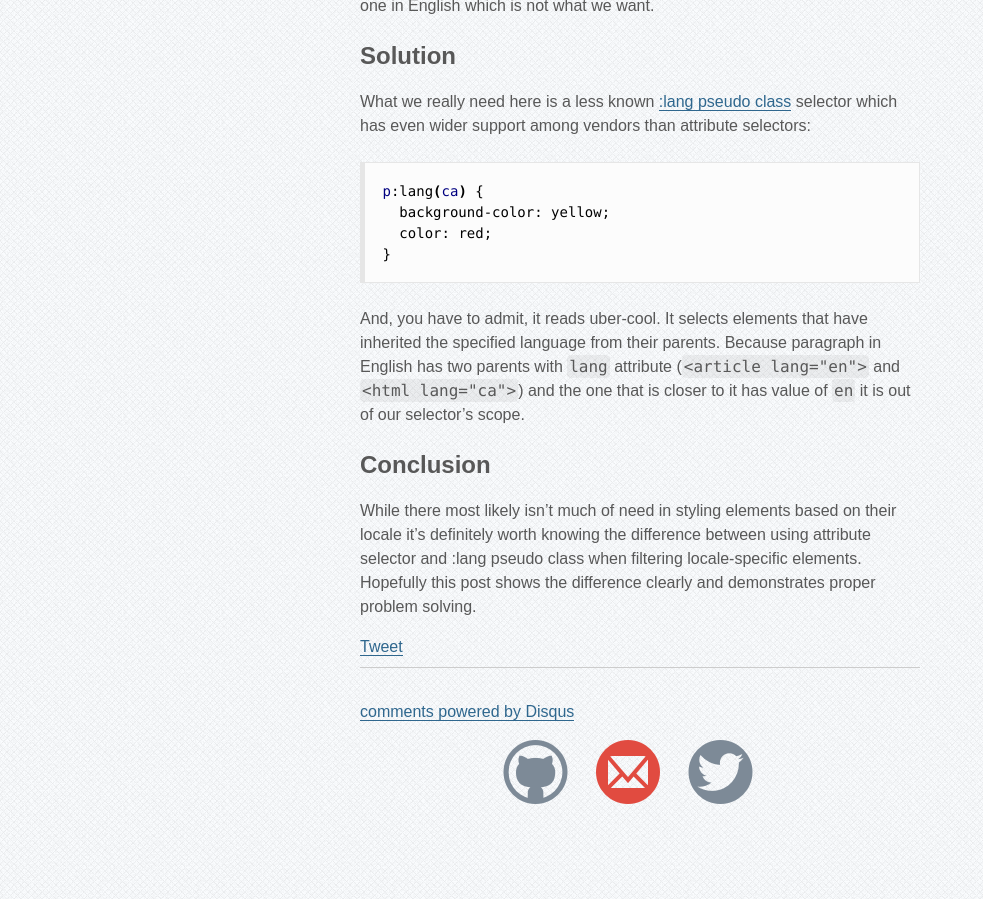
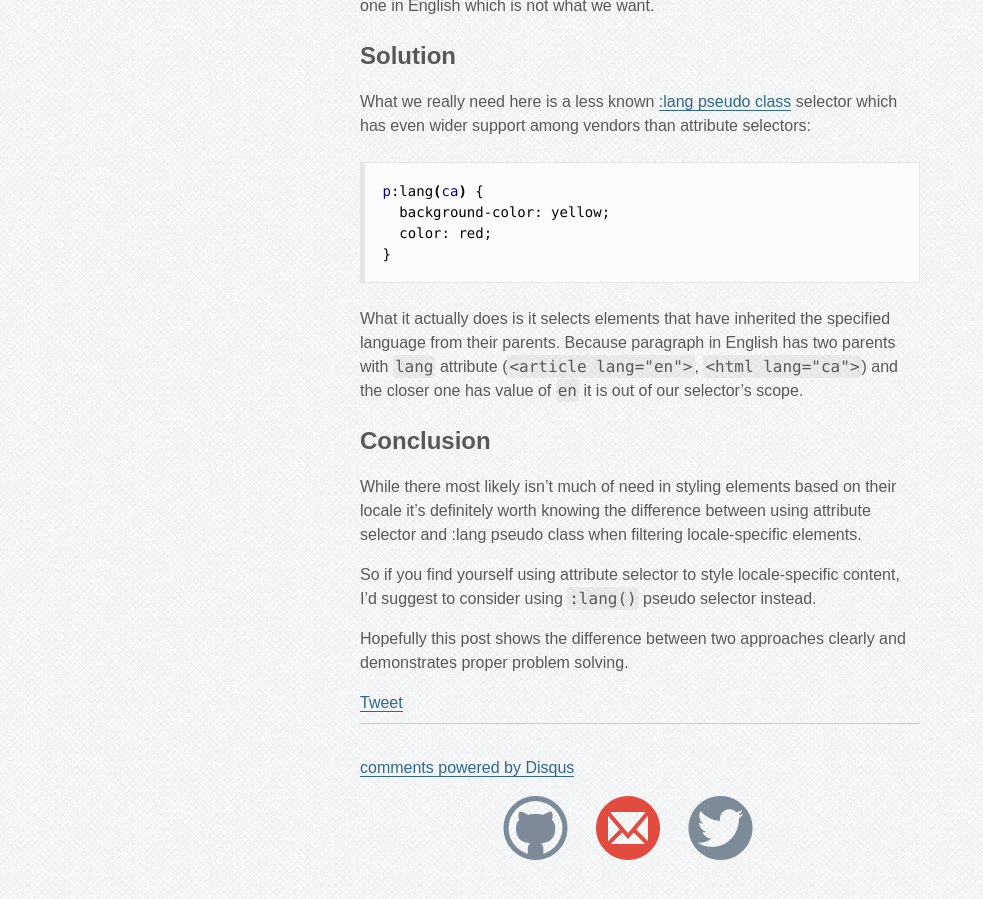
Before and after one commit to sergeylukin/sergeylukin.github.com, a Jekyll site: the page built from _posts/2013-12-26-styling-html-elements-based-on-locale.md, in a window 1280 px wide and 900 px high, scrolled down 1222 px. Shown: the whole window, without its empty margins (0-983 px from the left). Built offline with Jekyll 4.4.1, drawn with Linux system fonts in a browser that asks for light colours; comment, search, counter and statistics services are not loaded.

Commit message:
Make some corrections to the post about styling HTML elements based on locale

```diff
--- a/_posts/2013-12-26-styling-html-elements-based-on-locale.md
+++ b/_posts/2013-12-26-styling-html-elements-based-on-locale.md
@@ -74,10 +74,10 @@ p:lang(ca) {
 }
 {% endhighlight %}
 
-And, you have to admit, it reads uber-cool. It selects
+What it actually does is it selects
 elements that have inherited the specified language from their parents.
 Because paragraph in English has two parents with `lang` attribute
-(`<article lang="en">` and `<html lang="ca">`) and the one that is closer to it has
+(`<article lang="en">`, `<html lang="ca">`) and the closer one has
 value of `en` it is out of our selector's scope.
 
 
@@ -87,5 +87,9 @@ Conclusion
 While there most likely isn't much of need in styling elements based on their
 locale it's definitely worth knowing the difference between using attribute
 selector and :lang pseudo class when filtering locale-specific elements.
-Hopefully this post shows the difference clearly and demonstrates proper
-problem solving.
+
+So if you find yourself using attribute selector to style locale-specific
+content, I'd suggest to consider using `:lang()` pseudo selector instead.
+
+Hopefully this post shows the difference between two approaches clearly
+and demonstrates proper problem solving.
```
